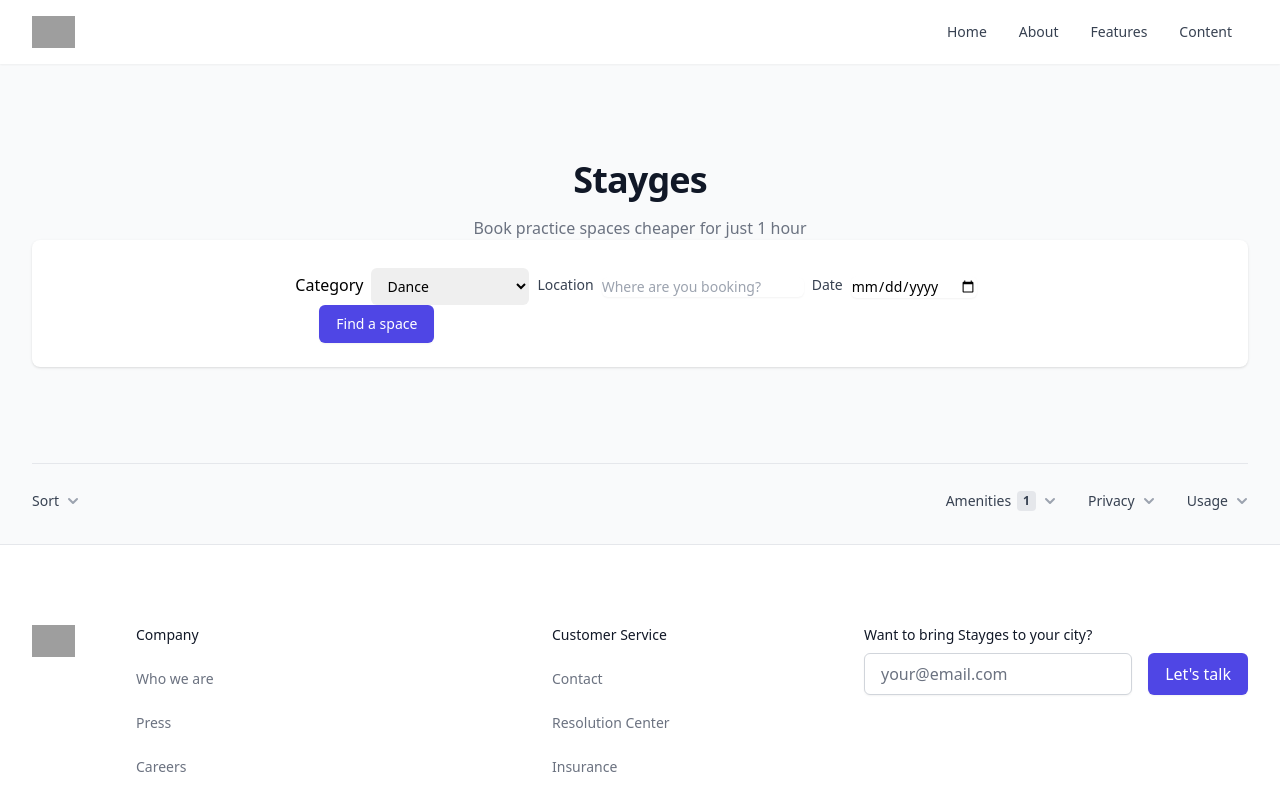
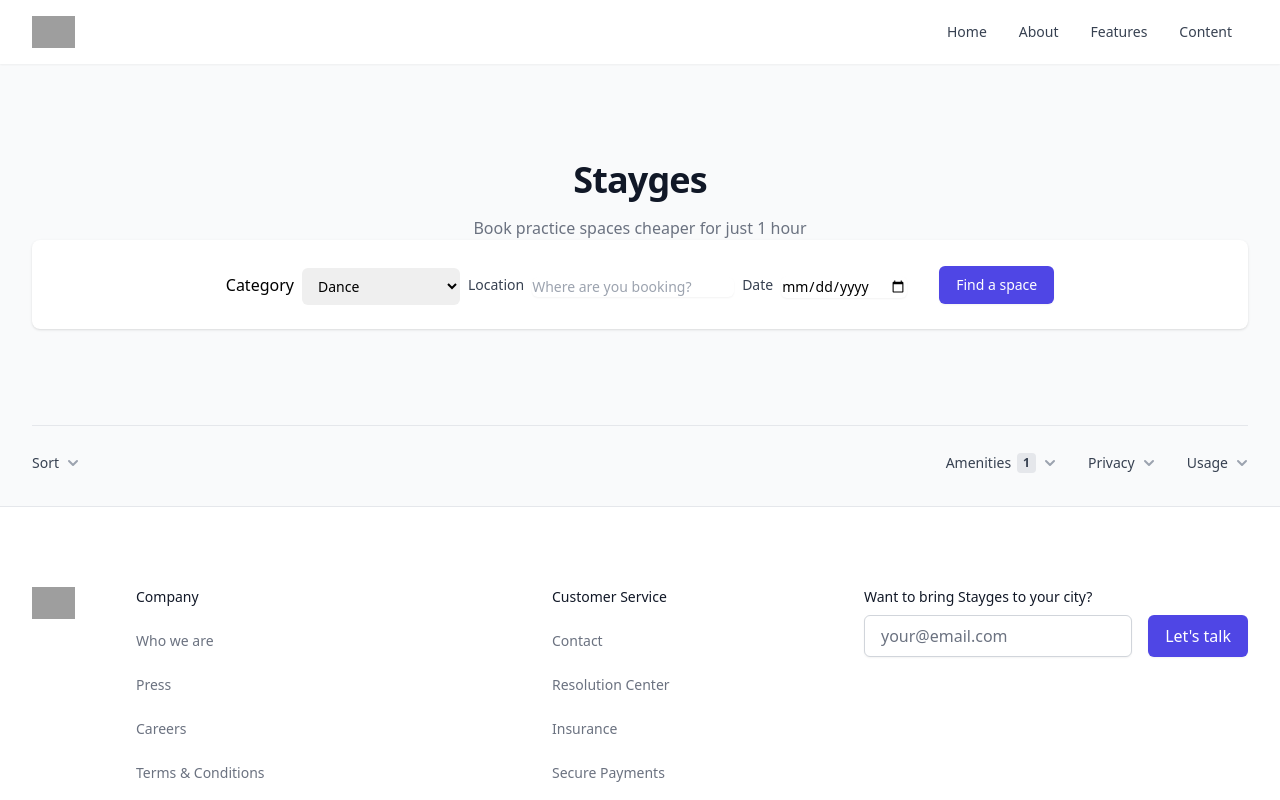
Before and after one commit to ma8642/stayges, a Next.js app: page / in a window 1280 px wide. Shown: the top 800 px of the page. Built offline with nearby package versions, Linux system fonts and the light colour scheme; grey boxes are pictures that could not be loaded.

Commit message:
Reformatted search bar

```diff
--- a/pages/index.jsx
+++ b/pages/index.jsx
@@ -225,8 +225,8 @@ function SearchInput({
   return (
     <div className="bg-white shadow sm:rounded-lg">
       <div className="px-4 py-5 sm:p-6">
-        <div className="flex justify-center">
-          <form>
+        <form>
+          <div className="flex justify-center">
             <div className="flex items-center justify-around">
               <CategorySelect
                 searchQuery={searchQuery}
@@ -269,8 +269,8 @@ function SearchInput({
                 Find a space
               </button>
             </div>
-          </form>
-        </div>
+          </div>
+        </form>
       </div>
     </div>
   );
```
